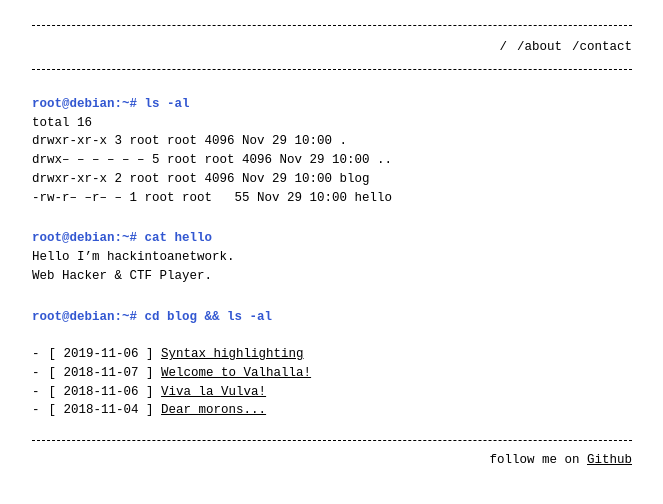
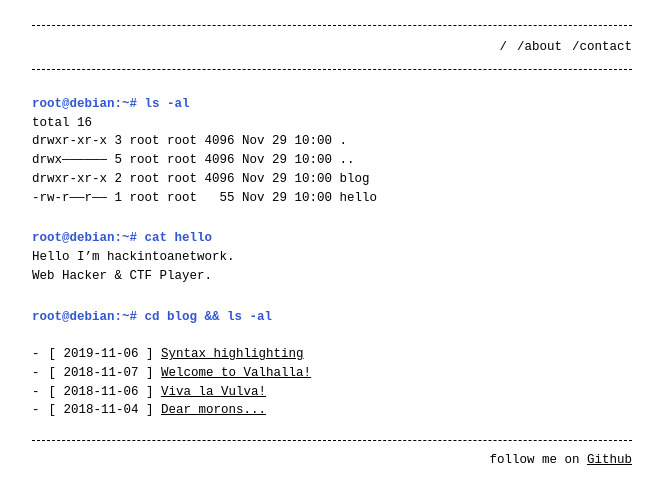
Before and after one commit to hackintoanetwork/hackintoanetwork.github.io, a Jekyll site: the page built from index.md, in a window 1280 px wide. Shown: the top 504 px of the page, without its empty margins (308-971 px from the left). Built offline with Jekyll 4.4.1, drawn with Linux system fonts in a browser that asks for light colours; part of the change alters nothing that is shown.

```diff
--- a/index.md
+++ b/index.md
@@ -8,9 +8,9 @@ permalink: /
 
 total 16
 drwxr-xr-x 3 root root 4096 Nov 29 10:00 .
-drwx-- -- -- -- -- -- 5 root root 4096 Nov 29 10:00 ..
+drwx&#151;&#151;&#151;&#151;&#151;&#151; 5 root root 4096 Nov 29 10:00 ..
 drwxr-xr-x 2 root root 4096 Nov 29 10:00 blog
--rw-r-- --r-- -- 1 root root   55 Nov 29 10:00 hello
+-rw-r&#151;&#151;r&#151;&#151; 1 root root   55 Nov 29 10:00 hello
 
 # root@debian:~# cat hello
 
```
